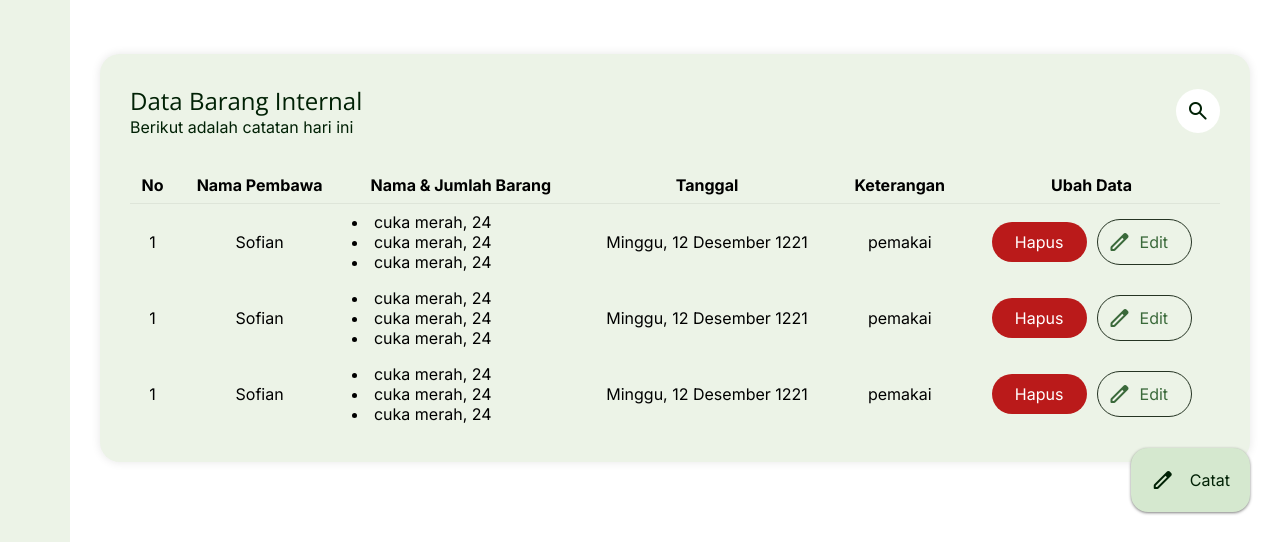
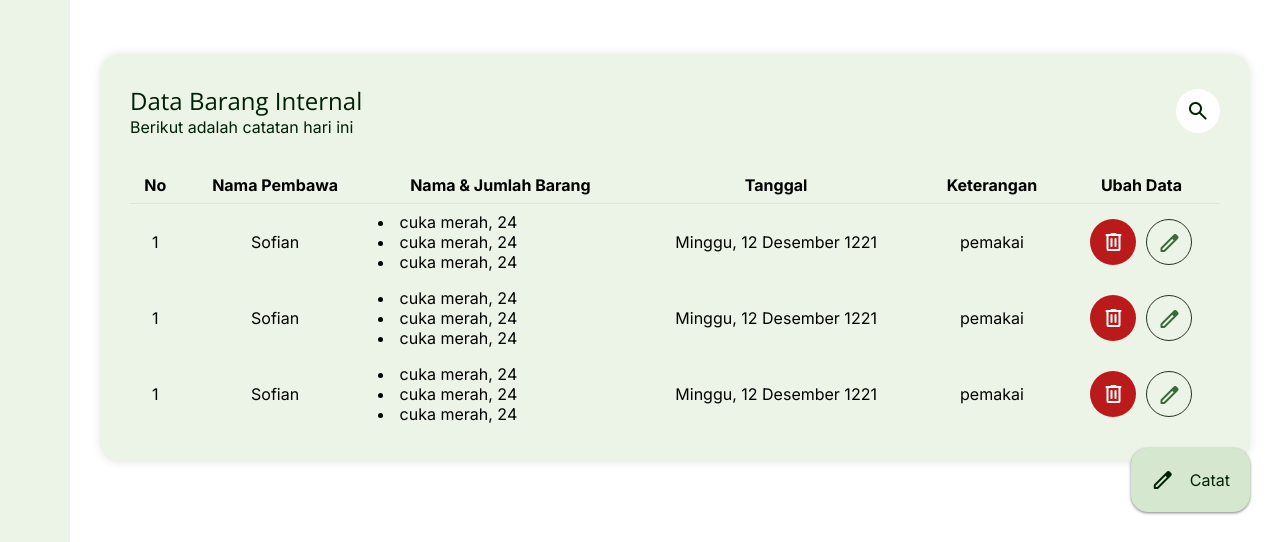
Before and after one commit to fatahillah2606/tukp-datakeeper, a PHP site: page /pages/dashboard.html in a window 1280 px wide. Shown: the part 454-996 px from the top of the page. Run offline with PHP 8.4, Linux system fonts and the light colour scheme.

Commit message:
Change the action button style to icon only

```diff
--- a/assets/css/style.css
+++ b/assets/css/style.css
@@ -253,12 +253,16 @@ body {
   gap: 10px;
 }
 .tabel table tr td button {
-  width: auto;
-  height: auto;
-  padding: 10px;
-  min-width: 95px;
-  min-height: 40px;
+  /* width: auto;
+  height: auto; */
+  /* padding: 10px; */
+  width: 46px;
+  height: 46px;
+  /* min-width: 95px;
+  min-height: 40px; */
+  display: block;
   text-align: center;
+  line-height: 46px;
   outline: none;
   border-radius: 50px;
   color: #3a693a;
@@ -266,7 +270,6 @@ body {
   border: none;
   cursor: pointer;
   transition: 0.2s ease;
-  font-size: 16px;
 }
 .tabel table tr td button:nth-child(1) {
   color: var(--on-error-light);
@@ -275,12 +278,12 @@ body {
 }
 .tabel table tr td button:nth-child(2) {
   border: 1px solid #253423;
-  display: flex;
-  align-items: center;
+  /* display: flex;
+  align-items: center; */
 }
-.tabel table tr td button:nth-child(2) * {
+/* .tabel table tr td button:nth-child(2) * {
   margin-right: 8px;
-}
+} */
 .tabel table tr td button:nth-child(2):hover {
   background-color: #d5e8cf;
 }
--- a/pages/dashboard.html
+++ b/pages/dashboard.html
@@ -327,10 +327,11 @@
                     <td data-label="Keterangan" class="keterangan">pemakai</td>
                     <td data-label="Ubah Data" class="buttons">
                       <div class="btn-cont">
-                        <button class="hapus">Hapus</button>
-                        <button class="edit">
-                          <span class="material-symbols-rounded">edit</span>
-                          <span>Edit</span>
+                        <button class="hapus material-symbols-rounded">
+                          delete
+                        </button>
+                        <button class="edit material-symbols-rounded">
+                          edit
                         </button>
                       </div>
                     </td>
@@ -351,10 +352,11 @@
                     <td data-label="Keterangan" class="keterangan">pemakai</td>
                     <td data-label="Ubah Data" class="buttons">
                       <div class="btn-cont">
-                        <button class="hapus">Hapus</button>
-                        <button class="edit">
-                          <span class="material-symbols-rounded">edit</span>
-                          <span>Edit</span>
+                        <button class="hapus material-symbols-rounded">
+                          delete
+                        </button>
+                        <button class="edit material-symbols-rounded">
+                          edit
                         </button>
                       </div>
                     </td>
@@ -375,10 +377,11 @@
                     <td data-label="Keterangan" class="keterangan">pemakai</td>
                     <td data-label="Ubah Data" class="buttons">
                       <div class="btn-cont">
-                        <button class="hapus">Hapus</button>
-                        <button class="edit">
-                          <span class="material-symbols-rounded">edit</span>
-                          <span>Edit</span>
+                        <button class="hapus material-symbols-rounded">
+                          delete
+                        </button>
+                        <button class="edit material-symbols-rounded">
+                          edit
                         </button>
                       </div>
                     </td>
```
Also changed, not shown: pages/lihat/lihat-barang-ext.html (+8 -77 lines), pages/lihat/lihat-barang-int.html (+8 -5 lines), pages/lihat/lihat-mobil.html (+8 -5 lines), pages/lihat/lihat-pengunjung.html (+8 -5 lines).
